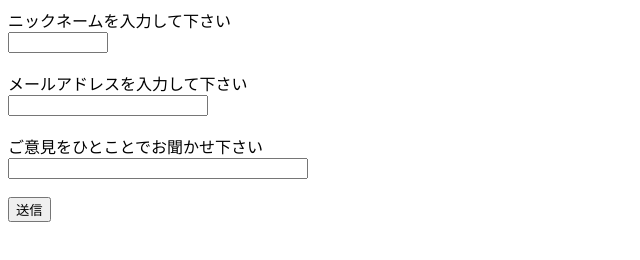
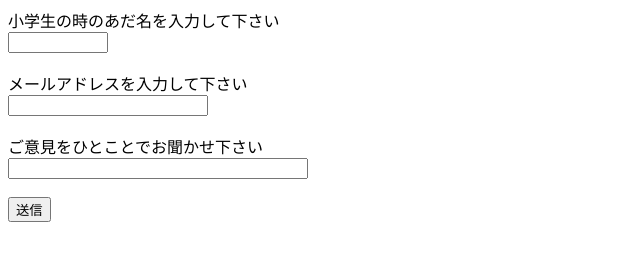
Before and after one commit to ei17ringo/teamtest, a plain HTML site: page kouihara.html in a window 1280 px wide. Shown: the whole page, without its empty margins (0-640 px from the left). Drawn offline with Linux system fonts and the light colour scheme.

Commit message:
内容変更

```diff
--- a/kouihara.html
+++ b/kouihara.html
@@ -6,7 +6,7 @@
 	</head>
 	<body>
 		<form method="post" action="check.php">
-			ニックネームを入力して下さい<br />
+			小学生の時のあだ名を入力して下さい<br />
 			<input name="nickname" type="text" style="width:100px"><br />
 			<br />
 			メールアドレスを入力して下さい<br />
```
